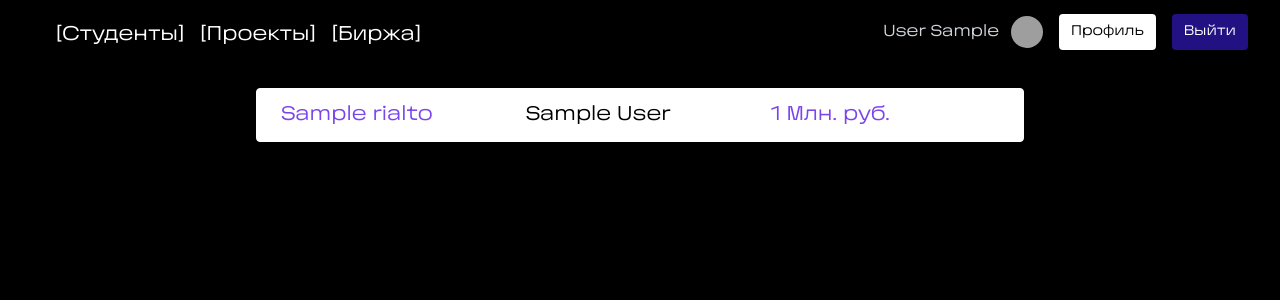
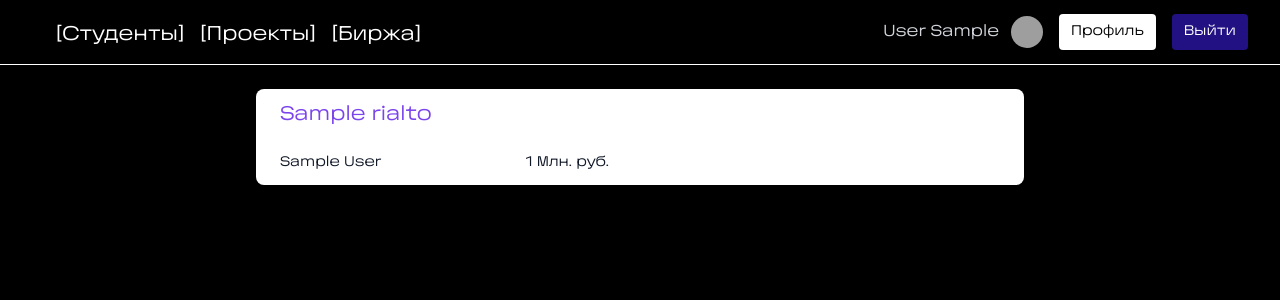
Before and after one commit to gurinboru/ICT-Hack-5-Sakura, a Django app: page /rialtos in a window 1280 px wide. Shown: the top 300 px of the page. Run offline with Django 4.2, Linux system fonts and the light colour scheme; a user stored in the database is signed in; tables that the repository leaves empty hold one stand-in row (values such as "Sample post"); grey boxes are pictures that could not be loaded.

Commit message:
[Fix]: rialtos and projects list style modified

```diff
--- a/start/templates/start/curstudent.html
+++ b/start/templates/start/curstudent.html
@@ -5,7 +5,6 @@
     <div class="overflow-hidden bg-black border-t border-l border-r border-b border-white rounded">
   <div class="px-4 py-5 sm:px-6">
     <h3 class="text-lg font-medium leading-6 text-white">Информация о студенте</h3>
-    <p class="mt-1 max-w-2xl text-sm text-white">Личные данные и заявка</p>
       <img src="{{ student.image.url }}" width="200" height="200" class="rounded">
   </div>
   <div>
--- a/start/templates/start/header.html
+++ b/start/templates/start/header.html
@@ -19,7 +19,7 @@
 </head>
 <body class="mainbody d-flex flex-column min-vh-100 ">
 {% if request.user.is_authenticated %}
-<nav>
+<nav class="border-b border-white">
   <div class="mx-auto max-w-7xl px-2 sm:px-6 lg:px-8">
     <div class="relative flex h-16 items-center justify-between">
       <div class="flex flex-1 items-center justify-center sm:items-stretch sm:justify-start">
--- a/start/templates/start/projects.html
+++ b/start/templates/start/projects.html
@@ -7,12 +7,12 @@
                 <a href="curproject/{{ project.id }}">
                 <div class="pt-6 pr-64 pl-64 overflow-hidden" style="background: #000000">
                     <dl>
-                <div class="bg-gray-50 px-4 py-3 sm:grid sm:grid-cols-3 sm:gap-4 sm:px-6 rounded-t-lg">
-                    <dt class="text-xl font-medium text-gray-900">{{ project.name }}</dt>
+                        <div class="bg-white px-4 py-3 sm:grid sm:grid-cols-3 sm:gap-4 sm:px-6 rounded-t-lg">
+                            <dt class="text-xl font-medium text-purple">{{ project.name }}</dt>
                         </div>
                         <div class="bg-white px-4 py-3 sm:grid sm:grid-cols-3 sm:gap-4 sm:px-6 rounded-b-lg">
                             <dt class="text-sm font-medium text-gray-900">{{ project.organization }}</dt>
-                    <dd class="mt-1 text-sm text-gray-900 sm:col-span-2 sm:mt-0">От {{ project.budjet }}</dd>
+                            <dd class="mt-1 text-sm text-gray-900 sm:col-span-2 sm:mt-0">От {{ project.budjet }} Млн. руб.</dd>
                         </div>
                     </dl>
                 </div>
--- a/start/templates/start/rialtos.html
+++ b/start/templates/start/rialtos.html
@@ -4,16 +4,17 @@
     <body >
     <div class=container style="position:relative">
         {% for rialto in rialtos %}
-                <a href="currialto/{{ rialto.id }}">
-                <div class="pt-6 pr-64 pl-64 overflow-hidden">
-                <dl>
-                <div class="px-4 py-3 sm:grid sm:grid-cols-3 sm:gap-4 sm:px-6 bg-white border-t border-l border-r border-b border-white rounded">
-                    <dt class="text-xl font-medium text-purple">{{ rialto.name }}</dt>
-                    <dt class="text-xl font-medium text-black">{{ rialto.student.user.first_name }} {{ rialto.student.user.last_name }}</dt>
-                    <dt class="text-xl font-medium text-purple">{{ rialto.investment }} Млн. руб.</dt>
-                </div>
-
-                </dl>
+            <a href="currialto/{{ rialto.id }}">
+                <div class="pt-6 pr-64 pl-64 overflow-hidden" style="background: #000000">
+                    <dl>
+                        <div class="bg-white px-4 py-3 sm:grid sm:grid-cols-3 sm:gap-4 sm:px-6 rounded-t-lg">
+                            <dt class="text-xl font-medium text-purple">{{ rialto.name }}</dt>
+                        </div>
+                        <div class="bg-white px-4 py-3 sm:grid sm:grid-cols-3 sm:gap-4 sm:px-6 rounded-b-lg">
+                            <dt class="text-sm font-medium text-gray-900">{{ rialto.student.user.first_name }} {{ rialto.student.user.last_name }}</dt>
+                            <dd class="mt-1 text-sm text-gray-900 sm:col-span-2 sm:mt-0">{{ rialto.investment }} Млн. руб.</dd>
+                        </div>
+                    </dl>
                 </div>
                 </a>
             </dl>
```
Also changed, not shown: start/static/start/css/stylejob.css (line endings or trailing spaces). Lines whose indentation alone changed are shown as unchanged.
